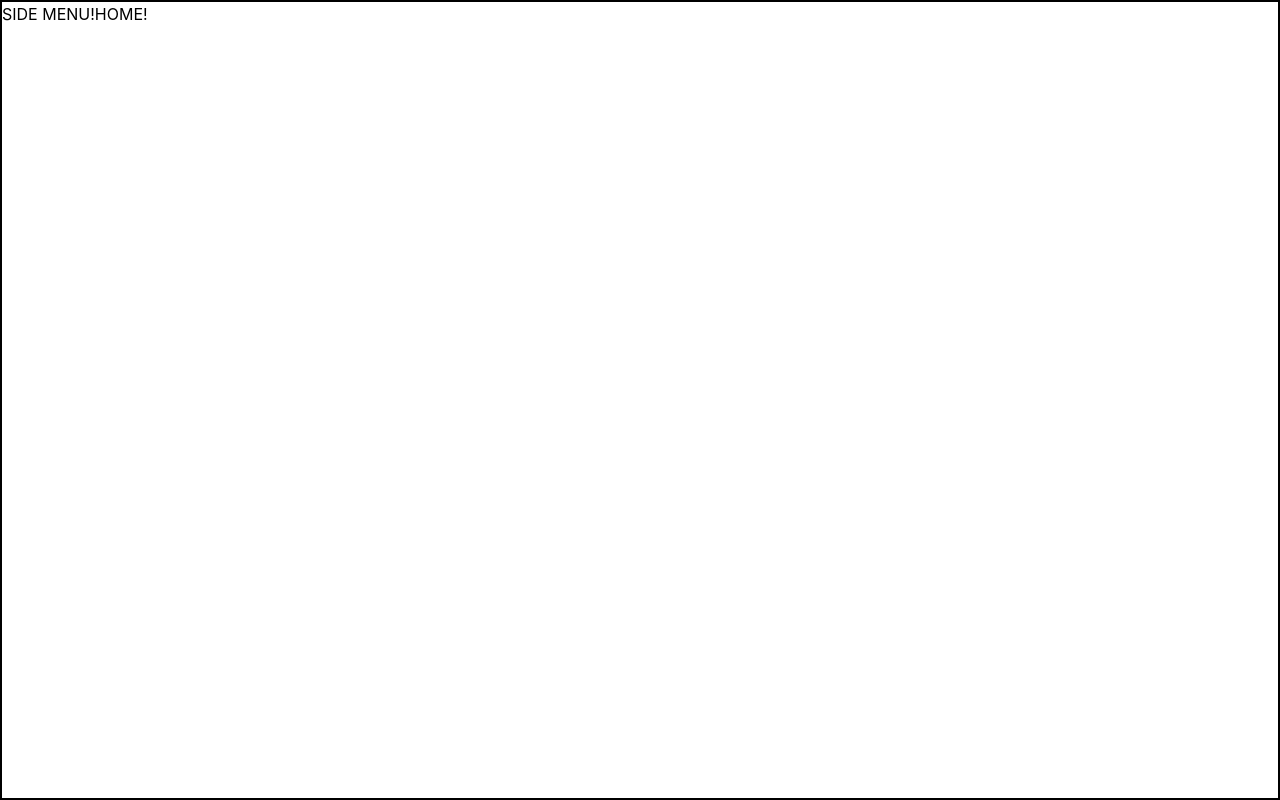
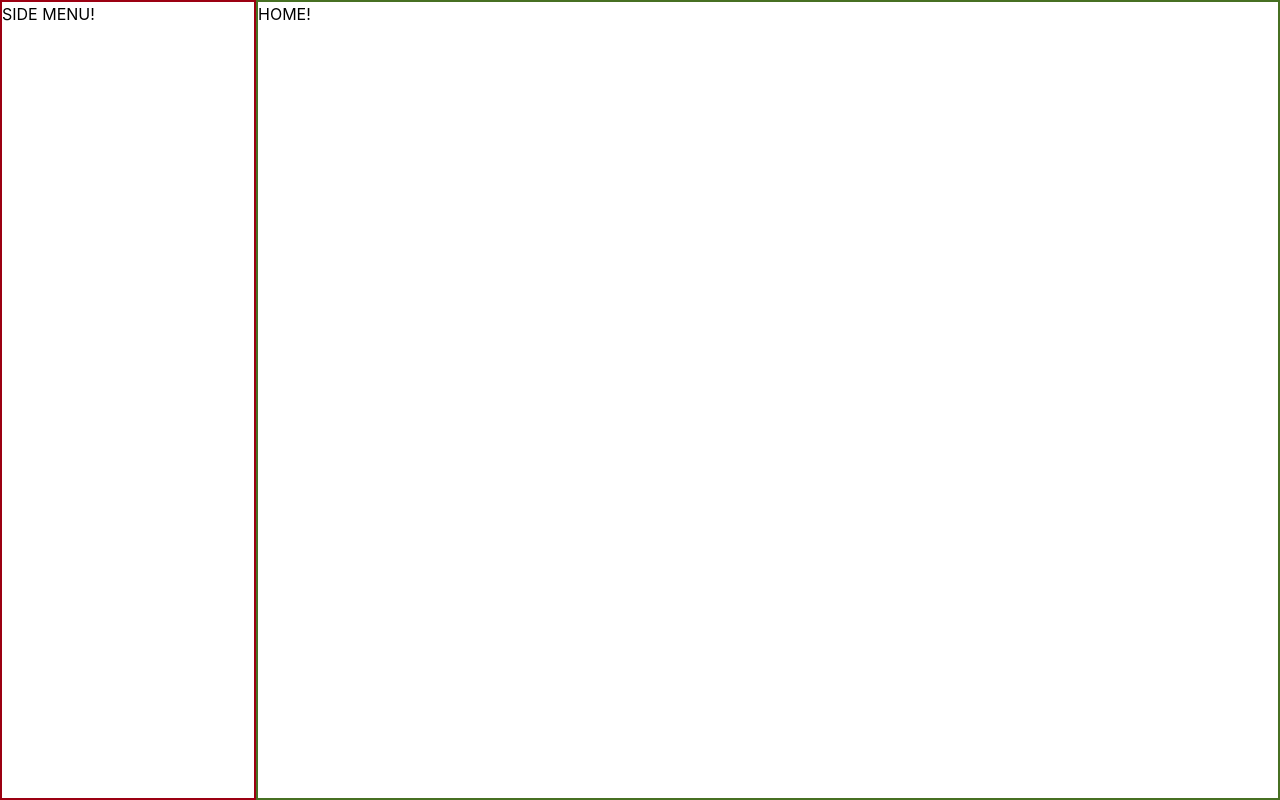
Before and after one commit to theinternetfae/Construction-site, a React (Vite) app: page /test/home in a window 1280 px wide. Built offline with nearby package versions, Linux system fonts and the light colour scheme.

Commit message:
Set up layout CSS

```diff
--- a/src/AppLayout.jsx
+++ b/src/AppLayout.jsx
@@ -4,7 +4,9 @@ import SideMenu from "./SideMenu";
 function AppLayout() {
     return (
         <div className="overall-main-body">
-            <SideMenu />
+            <header>
+                <SideMenu />
+            </header>
 
             <main>
                 <Outlet />
--- a/src/SideMenu.jsx
+++ b/src/SideMenu.jsx
@@ -1,8 +1,8 @@
 function SideMenu() {
     return (
-        <>
+        <nav>
             <h1>SIDE MENU!</h1>
-        </>
+        </nav>
     );
 }
 
--- a/src/index.css
+++ b/src/index.css
@@ -14,6 +14,10 @@
   --dark-accent: #60A5FA;
   --dark-img: url(images/optima-productivity-backdrop-black.jpg);
   --dark-logo: url(images/optima-logo-dark.png);
+
+  --red: #9c0012;
+  --green: #477023;
+
 }
 
 
@@ -262,6 +266,14 @@ body {
   }
 
   .overall-main-body {
-    @apply border border-2 border-black h-[100vh] w-[100vw] flex;
+    @apply h-[100vh] w-[100vw] flex;
+
+    nav {
+      @apply border border-2 border-[var(--red)] h-full w-[20vw];
+    }
+
+    main {
+      @apply border border-2 border-[var(--green)] w-[80vw];
+    }
   }
 }
```
